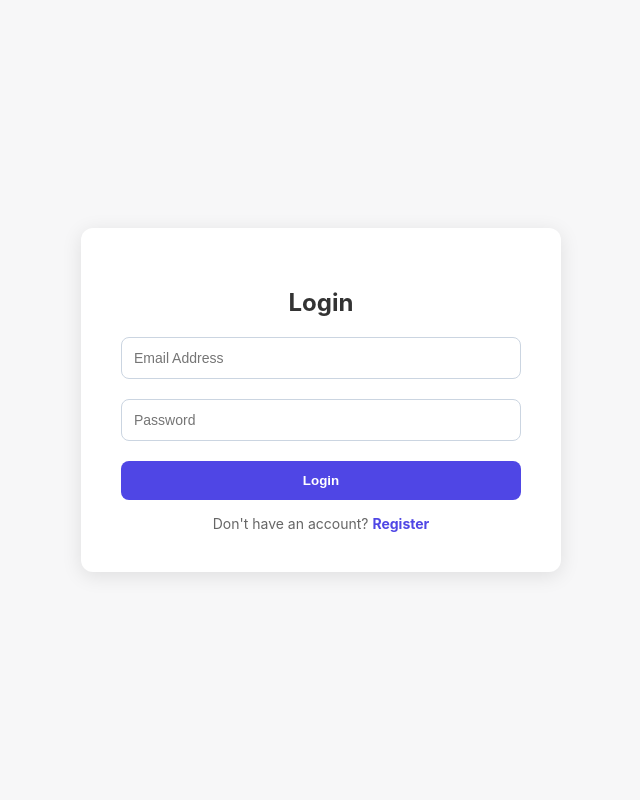
After one commit to BraxtonElmer/ai-meeting-analyzer, a Python web app: template chatbot/templates/login.html in a window 1280 px wide. The commit adds this page. Shown: the whole page, without its empty margins (319-959 px from the left). Run offline with Jinja, Linux system fonts and the light colour scheme; the template is opened without the code that fills it, so the values that code supplies are empty.

Commit message:
update code with login/register pages, and personalized responses.

```diff
--- a/chatbot/requirements.txt
+++ b/chatbot/requirements.txt
@@ -3,3 +3,4 @@ sentence-transformers
 faiss-cpu
 transformers
 google-genai
+mysql-connector-python
--- /dev/null
+++ b/chatbot/templates/login.html
@@ -0,0 +1,86 @@
+<!DOCTYPE html>
+<html lang="en">
+<head>
+    <meta charset="UTF-8">
+    <title>Login - Meeting Chatbot</title>
+    <style>
+        body {
+            background: #f7f7f8;
+            font-family: 'Inter', sans-serif;
+            display: flex;
+            align-items: center;
+            justify-content: center;
+            height: 100vh;
+            margin: 0;
+        }
+        .login-container {
+            background: white;
+            padding: 40px;
+            border-radius: 12px;
+            box-shadow: 0 4px 20px rgba(0,0,0,0.1);
+            width: 100%;
+            max-width: 400px;
+        }
+        h2 {
+            margin-bottom: 20px;
+            color: #333;
+            text-align: center;
+        }
+        form {
+            display: flex;
+            flex-direction: column;
+        }
+        input[type="email"],
+        input[type="password"] {
+            padding: 12px;
+            margin-bottom: 20px;
+            border: 1px solid #cbd5e1;
+            border-radius: 8px;
+            font-size: 14px;
+        }
+        button {
+            padding: 12px;
+            background: #4f46e5;
+            color: white;
+            font-weight: bold;
+            border: none;
+            border-radius: 8px;
+            cursor: pointer;
+            transition: background 0.3s;
+        }
+        button:hover {
+            background: #4338ca;
+        }
+        .register-link {
+            margin-top: 15px;
+            font-size: 14px;
+            text-align: center;
+            color: #666;
+        }
+        .register-link a {
+            color: #4f46e5;
+            text-decoration: none;
+            font-weight: bold;
+        }
+        .register-link a:hover {
+            text-decoration: underline;
+        }
+    </style>
+</head>
+<body>
+
+<div class="login-container">
+    <h2>Login</h2>
+    <form method="POST">
+        <input type="email" name="email" placeholder="Email Address" required>
+        <input type="password" name="password" placeholder="Password" required>
+        <button type="submit">Login</button>
+    </form>
+
+    <div class="register-link">
+        Don't have an account? <a href="/register">Register</a>
+    </div>
+</div>
+
+</body>
+</html>
```
Also changed, not shown: chatbot/app.py (+75 -7 lines), chatbot/chatbot.py (+8 -3 lines), chatbot/database.py (added, +68 -0 lines), chatbot/templates/index.html (+48 -1 lines), chatbot/templates/register.html (added, +85 -0 lines), 1 other file.
